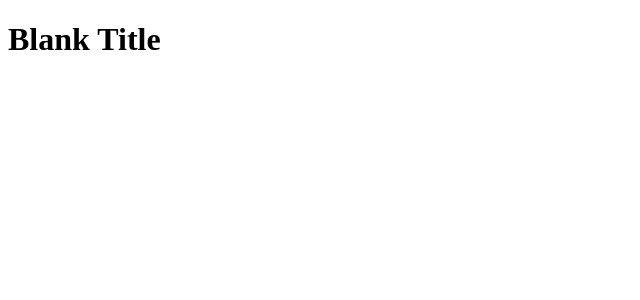
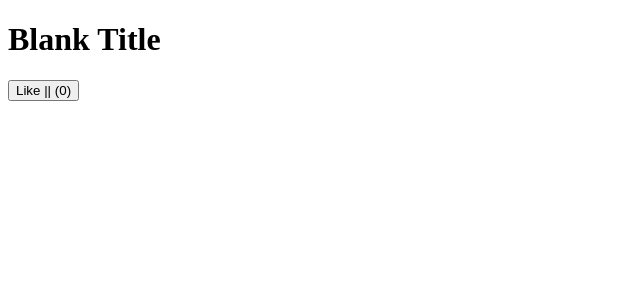
Before and after one commit to connorwarme/react-refresh, a Next.js app: page / in a window 1280 px wide. Shown: the top 300 px of the page, without its empty margins (0-640 px from the left). Built offline with nearby package versions, Linux system fonts and the light colour scheme.

Commit message:
Learn server vs client components in next

```diff
--- /dev/null
+++ b/app/like-button.js
@@ -0,0 +1,15 @@
+'use client'
+
+import { useState } from "react";
+
+const LikeButton = () => {
+  const [likes, setLikes] = useState(0)
+
+  const handleLike = () => {
+    setLikes(likes + 1)
+  }
+
+  return <button onClick={handleLike}>Like || ({likes})</button>
+}
+
+export default LikeButton;
--- a/app/page.js
+++ b/app/page.js
@@ -1,7 +1,12 @@
-import { useState } from 'react'
+import LikeButton from "./like-button";
 
 const Header = ({ title }) => {
-  return <h1>{title ? title : "Blank Title"}</h1>
+  return (
+  <>
+    <h1>{title ? title : "Blank Title"}</h1>
+    <LikeButton />
+  </>
+  )
 }
 
 export default Header;
```
